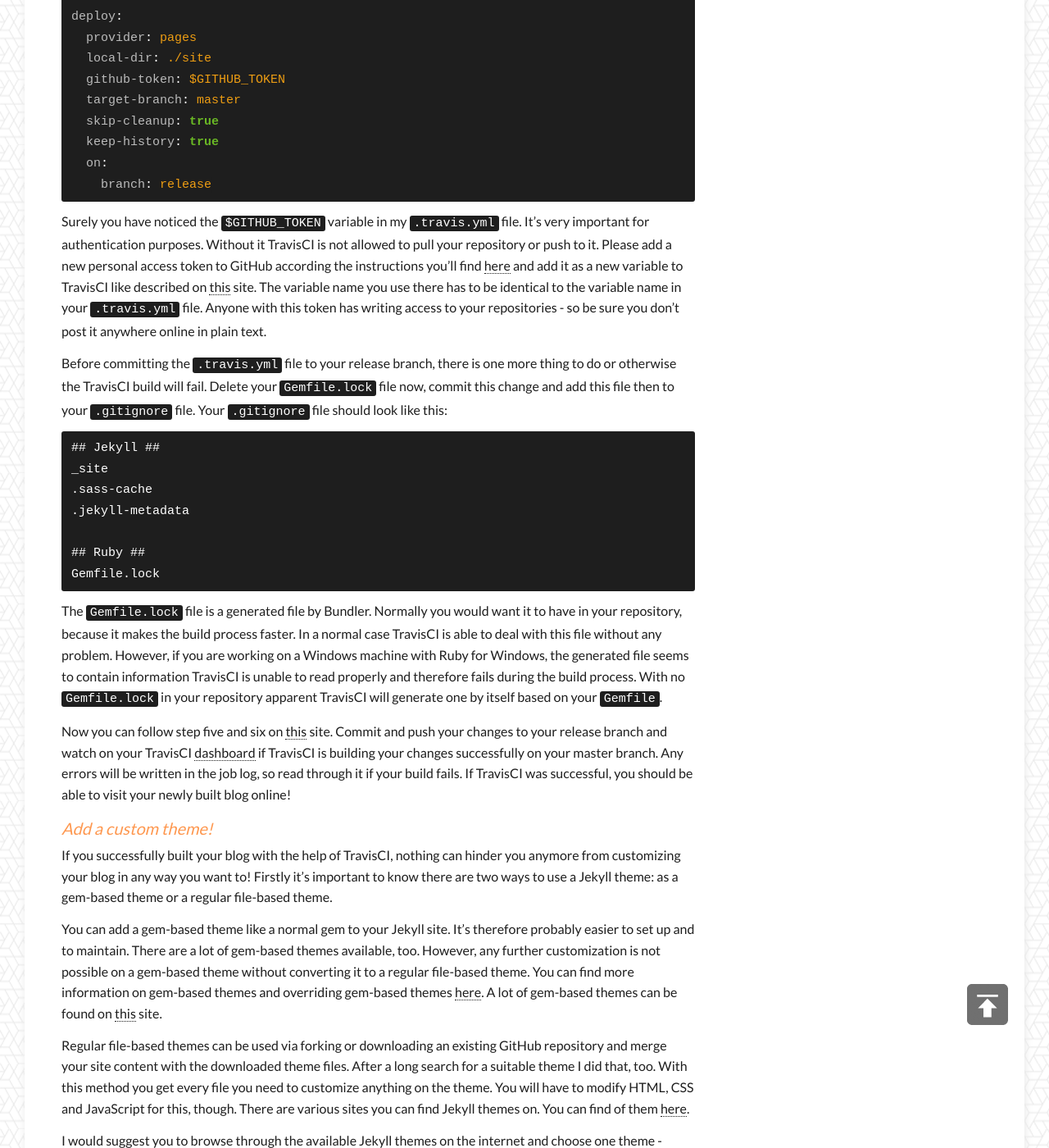
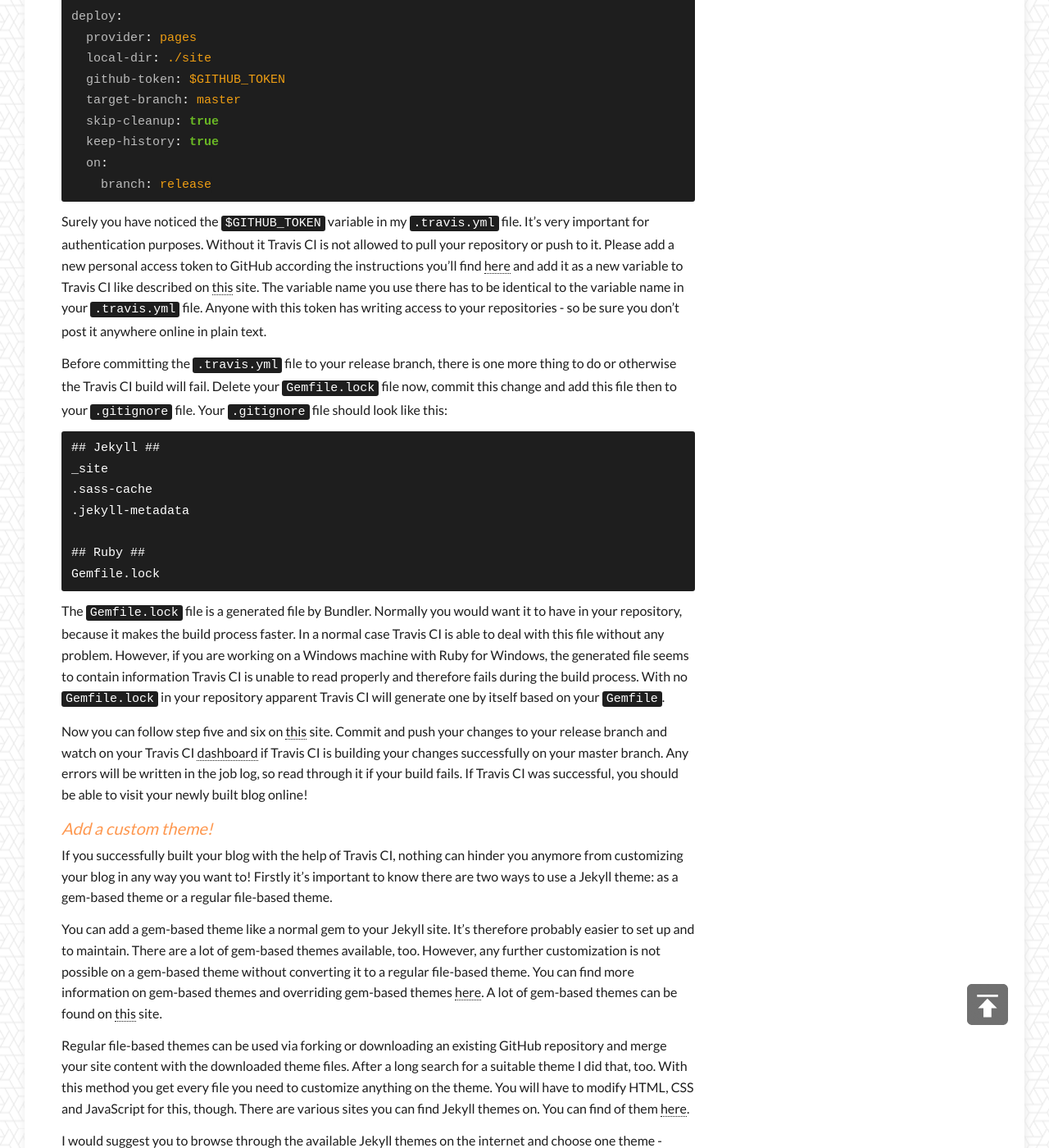
Before and after one commit to lisa-rosenberg/lisa-rosenberg.github.io, a Jekyll site: the page built from _posts/2018-10-23-setup-blog-with-jekyll-and-github-pages.md, in a window 1280 px wide and 1400 px high, scrolled down 8223 px. Shown: the whole window at 82% size. Built offline with Jekyll 4.4.1, drawn with Linux system fonts in a browser that asks for light colours; comment, search, counter and statistics services are not loaded; the table of contents is made by our own code; some of the changed text lies outside the part shown.

````diff
--- a/_posts/2018-10-23-setup-blog-with-jekyll-and-github-pages.md
+++ b/_posts/2018-10-23-setup-blog-with-jekyll-and-github-pages.md
@@ -4,7 +4,7 @@ title       : "Set up your own blog with Jekyll and GitHub Pages"
 date        : 2018-10-31
 cover       : "/assets/images/posts/2018/10-setup-jekyll-cover.png"
 categories  : Guide
-tags        : jekyll github-pages blog
+tags        : jekyll github-pages blog travis-ci ruby
 toc         : true
 ---
 
@@ -12,7 +12,7 @@ toc         : true
 ![Blogging](/assets/images/posts//2018/10-setup-jekyll-cover.png#post-cover)
 
 Setting up your own blog is a very easy task to do, especially nowadays.
-With the help of Jekyll, Ruby, GitHub Pages and TravisCI it really is just a matter of some couple of minutes.
+With the help of Jekyll, Ruby, GitHub Pages and Travis CI it really is just a matter of some couple of minutes.
 Plus it's totally free!
 In this article I will show you step by step how I did set up my own personal blog.
 Beside my own blog you can find some example GitHub Pages sites [here](https://github.com/jekyll/jekyll/wiki/sites) to get a feeling on how your own blog could look.
@@ -36,13 +36,13 @@ Some source code editors and IDE tools offer a Git integration.
 This will make it a little bit easier to work on your blog articles, because you won't need to switch the working tool to commit your changes.
 Personally I like to use one single tool which support everything I need to work properly.
 
-## TravisCI
-To make use of a fully automated build process on GitHub Pages for more advanced and individual requirements you will need TravisCI.
-TravisCI is an online application that is capable of automatically building software.
-Please refer to the [official documentation](https://docs.travis-ci.com/user/for-beginners/) for more general information about TravisCI and build processes.
-For a very basic blog without any customization you maybe won't need to use TravisCI.
+## Travis CI
+To make use of a fully automated build process on GitHub Pages for more advanced and individual requirements you will need Travis CI.
+Travis CI is an online application that is capable of automatically building software.
+Please refer to the [official documentation](https://docs.travis-ci.com/user/for-beginners/) for more general information about Travis CI and build processes.
+For a very basic blog without any customization you maybe won't need to use Travis CI.
 
-On [this](https://docs.travis-ci.com/user/tutorial) site you will find the necessary steps to link TravisCI to your GitHub account.
+On [this](https://docs.travis-ci.com/user/tutorial) site you will find the necessary steps to link Travis CI to your GitHub account.
 Please follow the instructions up to the second point.
 We will come back to it later.
 
@@ -249,12 +249,12 @@ However, not all of them are compatible with GitHub Pages right away and therefo
 [Here](https://pages.github.com/themes/) is a list of all Jekyll themes supported by GitHub Pages by default.
 If you already like one of these without any further customization, see the usage instructions on the respective theme repository page and you are all set.
 
-Most of the Jekyll themes you will find [here](http://themes.jekyllrc.org/) won't work with GitHub Pages without using TravisCI.
+Most of the Jekyll themes you will find [here](http://themes.jekyllrc.org/) won't work with GitHub Pages without using Travis CI.
 Same goes to any customization you maybe want to make on a Jekyll theme.
 
 # Hosting
 ## Using Git branches
-In order to automatically build your Jekyll site with TravisCI, it's necessary to work on at least two Git branches.
+In order to automatically build your Jekyll site with Travis CI, it's necessary to work on at least two Git branches.
 The master branch will only be used to build your blog by GitHub Pages.
 You won't work on that branch from now on.
 
@@ -263,11 +263,11 @@ So you have to create a new branch that branches off of the master branch.
 If you don't know how to do that, please refer to [this](https://git-scm.com/book/en/v2/Git-Branching-Branches-in-a-Nutshell#_create_new_branch) site.
 If you're done you won't have to do anything on the master branch anymore.
 
-## Build your blog with TravisCI
-Now it's finally time to use TravisCI to build your blog and push the static files of the built site to your master branch automatically.
+## Build your blog with Travis CI
+Now it's finally time to use Travis CI to build your blog and push the static files of the built site to your master branch automatically.
 To achieve this, firstly you have to follow the instruction steps three to four on [this](https://docs.travis-ci.com/user/tutorial) site you already have visited before.
 
-The `.travis.yml` file should look like this in order to tell TravisCI to pull only from your release branch and push the static files to your master branch.
+The `.travis.yml` file should look like this in order to tell Travis CI to pull only from your release branch and push the static files to your master branch.
 
 ```yaml
 language: ruby
@@ -294,12 +294,12 @@ deploy:
 
 Surely you have noticed the `$GITHUB_TOKEN` variable in my `.travis.yml` file.
 It's very important for authentication purposes.
-Without it TravisCI is not allowed to pull your repository or push to it.
-Please add a new personal access token to GitHub according the instructions you'll find [here](https://docs.travis-ci.com/user/deployment/pages/) and add it as a new variable to TravisCI like described on [this](https://docs.travis-ci.com/user/environment-variables#defining-variables-in-repository-settings) site.
+Without it Travis CI is not allowed to pull your repository or push to it.
+Please add a new personal access token to GitHub according the instructions you'll find [here](https://docs.travis-ci.com/user/deployment/pages/) and add it as a new variable to Travis CI like described on [this](https://docs.travis-ci.com/user/environment-variables#defining-variables-in-repository-settings) site.
 The variable name you use there has to be identical to the variable name in your `.travis.yml` file.
 Anyone with this token has writing access to your repositories - so be sure you don't post it anywhere online in plain text.
 
-Before committing the `.travis.yml` file to your release branch, there is one more thing to do or otherwise the TravisCI build will fail.
+Before committing the `.travis.yml` file to your release branch, there is one more thing to do or otherwise the Travis CI build will fail.
 Delete your `Gemfile.lock` file now, commit this change and add this file then to your `.gitignore` file.
 Your `.gitignore` file should look like this:
 
@@ -315,17 +315,17 @@ Gemfile.lock
 
 The `Gemfile.lock` file is a generated file by Bundler.
 Normally you would want it to have in your repository, because it makes the build process faster.
-In a normal case TravisCI is able to deal with this file without any problem.
-However, if you are working on a Windows machine with Ruby for Windows, the generated file seems to contain information TravisCI is unable to read properly and therefore fails during the build process.
-With no `Gemfile.lock` in your repository apparent TravisCI will generate one by itself based on your `Gemfile`.
+In a normal case Travis CI is able to deal with this file without any problem.
+However, if you are working on a Windows machine with Ruby for Windows, the generated file seems to contain information Travis CI is unable to read properly and therefore fails during the build process.
+With no `Gemfile.lock` in your repository apparent Travis CI will generate one by itself based on your `Gemfile`.
 
 Now you can follow step five and six on [this](https://docs.travis-ci.com/user/tutorial) site.
-Commit and push your changes to your release branch and watch on your TravisCI [dashboard](https://travis-ci.com/) if TravisCI is building your changes successfully on your master branch.
+Commit and push your changes to your release branch and watch on your Travis CI [dashboard](https://travis-ci.com/) if Travis CI is building your changes successfully on your master branch.
 Any errors will be written in the job log, so read through it if your build fails.
-If TravisCI was successful, you should be able to visit your newly built blog online!
+If Travis CI was successful, you should be able to visit your newly built blog online!
 
 ## Add a custom theme!
-If you successfully built your blog with the help of TravisCI, nothing can hinder you anymore from customizing your blog in any way you want to!
+If you successfully built your blog with the help of Travis CI, nothing can hinder you anymore from customizing your blog in any way you want to!
 Firstly it's important to know there are two ways to use a Jekyll theme: as a gem-based theme or a regular file-based theme.
 
 You can add a gem-based theme like a normal gem to your Jekyll site.
````
Also changed, not shown: _drafts/2019-00-00-git-basics-best-practices-and-common-problems.md (added, +9 -0 lines), _drafts/2019-00-00-how-we-can-inspire-kids-and-teens-for-it-with-workshops.md (renamed from _drafts/2018-12-09-how-we-can-inspire-kids-and-teens-for-it-with-workshops.md, +3 -3 lines), _drafts/2019-00-00-thoughts-about-the-35c3.md (added, +9 -0 lines), _posts/2019-01-17-lessons-learned-december.md (+1 -1 lines).
